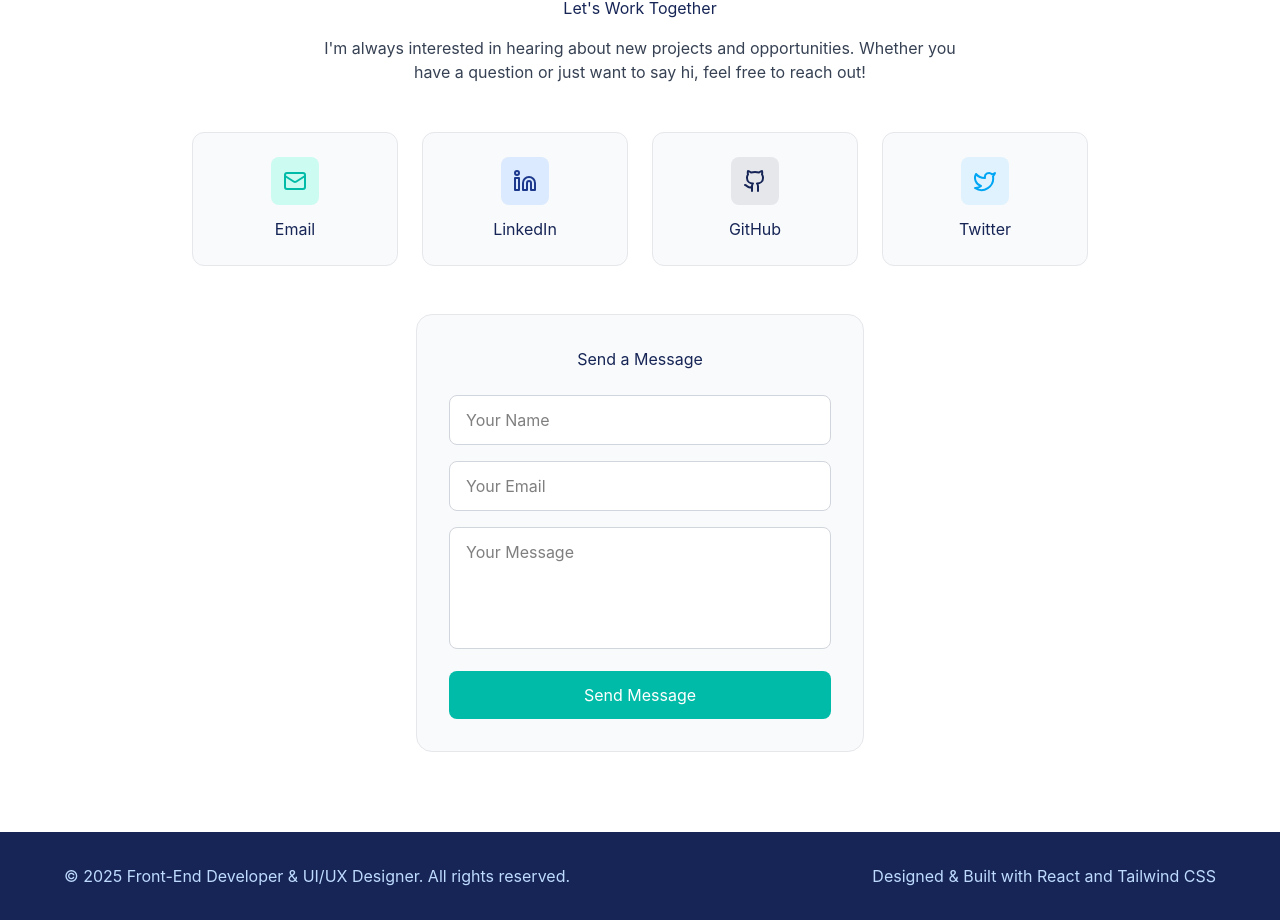
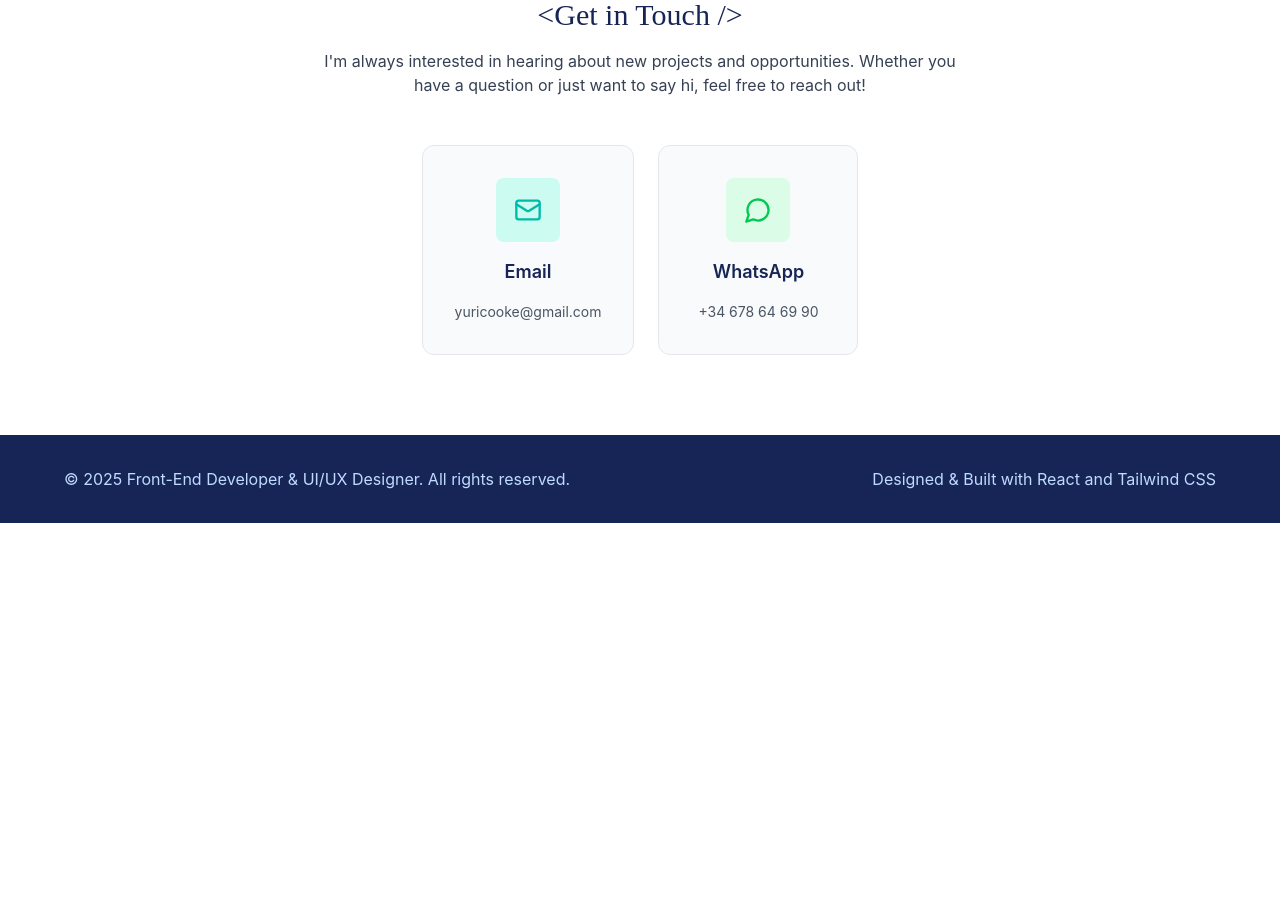
Before and after one commit to yuricooke/portfolio2026, a Next.js app: page / in a window 1280 px wide. Shown: the part 3933-4853 px from the top of the page. After the commit the page ends 4456 px from the top, so only its background shows below. Built offline with nearby package versions, Linux system fonts and the light colour scheme; a web font is replaced by a local one.

Commit message:
Update layout and contact components: enhance metadata for SEO, update contact section with new email and WhatsApp details, and improve layout styling for better user experience.

```diff
--- a/app/components/Contact.tsx
+++ b/app/components/Contact.tsx
@@ -1,98 +1,42 @@
-import { Mail, Linkedin, Github, Twitter } from "lucide-react";
+import { Mail, MessageCircle } from "lucide-react";
 
 export function Contact() {
   return (
     <section id="contact" className="py-20 px-6 bg-white">
       <div className="max-w-4xl mx-auto text-center">
-        <h2 className="mb-4 text-blue-950">Let&apos;s Work Together</h2>
+        <h2 className="mb-4 text-blue-950 text-3xl leading-tight title">
+          &lt;Get in Touch /&gt;
+        </h2>
         <p className="text-gray-700 mb-12 max-w-2xl mx-auto">
           I&apos;m always interested in hearing about new projects and
           opportunities. Whether you have a question or just want to say hi,
           feel free to reach out!
         </p>
 
-        <div className="grid sm:grid-cols-2 md:grid-cols-4 gap-6 mb-12">
+        <div className="flex flex-col sm:flex-row gap-6 justify-center items-center">
           <a
-            href="mailto:hello@example.com"
-            className="bg-gray-50 p-6 rounded-xl border border-gray-200 hover:border-teal-300 hover:shadow-md transition-all flex flex-col items-center gap-3 group"
+            href="mailto:yuricooke@gmail.com"
+            className="bg-gray-50 p-8 rounded-xl border border-gray-200 hover:border-teal-300 hover:shadow-lg transition-all flex flex-col items-center gap-4 group min-w-[200px]"
           >
-            <div className="w-12 h-12 bg-teal-100 rounded-lg flex items-center justify-center group-hover:bg-teal-500 transition-colors">
-              <Mail className="text-teal-500 group-hover:text-white" size={24} />
+            <div className="w-16 h-16 bg-teal-100 rounded-lg flex items-center justify-center group-hover:bg-teal-500 transition-colors">
+              <Mail className="text-teal-500 group-hover:text-white" size={28} />
             </div>
-            <span className="text-blue-950">Email</span>
+            <span className="text-blue-950 font-semibold text-lg">Email</span>
+            <span className="text-gray-600 text-sm">yuricooke@gmail.com</span>
           </a>
 
           <a
-            href="https://linkedin.com"
+            href="https://wa.me/34678646990"
             target="_blank"
             rel="noopener noreferrer"
-            className="bg-gray-50 p-6 rounded-xl border border-gray-200 hover:border-teal-300 hover:shadow-md transition-all flex flex-col items-center gap-3 group"
+            className="bg-gray-50 p-8 rounded-xl border border-gray-200 hover:border-green-400 hover:shadow-lg transition-all flex flex-col items-center gap-4 group min-w-[200px]"
           >
-            <div className="w-12 h-12 bg-blue-100 rounded-lg flex items-center justify-center group-hover:bg-blue-900 transition-colors">
-              <Linkedin
-                className="text-blue-900 group-hover:text-white"
-                size={24}
-              />
+            <div className="w-16 h-16 bg-green-100 rounded-lg flex items-center justify-center group-hover:bg-green-500 transition-colors">
+              <MessageCircle className="text-green-500 group-hover:text-white" size={28} />
             </div>
-            <span className="text-blue-950">LinkedIn</span>
+            <span className="text-blue-950 font-semibold text-lg">WhatsApp</span>
+            <span className="text-gray-600 text-sm">+34 678 64 69 90</span>
           </a>
-
-          <a
-            href="https://github.com"
-            target="_blank"
-            rel="noopener noreferrer"
-            className="bg-gray-50 p-6 rounded-xl border border-gray-200 hover:border-teal-300 hover:shadow-md transition-all flex flex-col items-center gap-3 group"
-          >
-            <div className="w-12 h-12 bg-gray-200 rounded-lg flex items-center justify-center group-hover:bg-blue-950 transition-colors">
-              <Github
-                className="text-blue-950 group-hover:text-white"
-                size={24}
-              />
-            </div>
-            <span className="text-blue-950">GitHub</span>
-          </a>
-
-          <a
-            href="https://twitter.com"
-            target="_blank"
-            rel="noopener noreferrer"
-            className="bg-gray-50 p-6 rounded-xl border border-gray-200 hover:border-teal-300 hover:shadow-md transition-all flex flex-col items-center gap-3 group"
-          >
-            <div className="w-12 h-12 bg-sky-100 rounded-lg flex items-center justify-center group-hover:bg-sky-500 transition-colors">
-              <Twitter
-                className="text-sky-500 group-hover:text-white"
-                size={24}
-              />
-            </div>
-            <span className="text-blue-950">Twitter</span>
-          </a>
-        </div>
-
-        <div className="bg-gray-50 p-8 rounded-2xl border border-gray-200 max-w-md mx-auto">
-          <h3 className="mb-6 text-blue-950">Send a Message</h3>
-          <form className="space-y-4">
-            <input
-              type="text"
-              placeholder="Your Name"
-              className="w-full px-4 py-3 bg-white border border-gray-300 rounded-lg focus:outline-none focus:ring-2 focus:ring-teal-500 focus:border-transparent"
-            />
-            <input
-              type="email"
-              placeholder="Your Email"
-              className="w-full px-4 py-3 bg-white border border-gray-300 rounded-lg focus:outline-none focus:ring-2 focus:ring-teal-500 focus:border-transparent"
-            />
-            <textarea
-              placeholder="Your Message"
-              rows={4}
-              className="w-full px-4 py-3 bg-white border border-gray-300 rounded-lg focus:outline-none focus:ring-2 focus:ring-teal-500 focus:border-transparent resize-none"
-            />
-            <button
-              type="submit"
-              className="w-full bg-teal-500 text-white py-3 rounded-lg hover:bg-teal-600 transition-all hover:shadow-lg"
-            >
-              Send Message
-            </button>
-          </form>
         </div>
       </div>
     </section>
--- a/app/components/ProjectDetail.tsx
+++ b/app/components/ProjectDetail.tsx
@@ -270,7 +270,7 @@ export function ProjectDetail() {
         {"galleryImages" in project && project.galleryImages && (
           <div className="mb-12">
             <h3 className="mb-6 text-blue-950">Project Screenshots</h3>
-            <div className="space-y-6 max-h-[800px] overflow-y-auto pr-2">
+            <div className="space-y-6">
               {project.galleryImages.map((img, index) => (
                 <div
                   key={index}
--- a/app/layout.tsx
+++ b/app/layout.tsx
@@ -2,8 +2,85 @@ import type { Metadata } from "next";
 import "./globals.css";
 
 export const metadata: Metadata = {
-  title: "Developer UI-UX Portfolio",
-  description: "Developer portfolio generated from Figma, running on Next.js",
+  title: "Yuri Cooke - Frontend Developer & UI/UX Designer",
+  description:
+    "Yuri Cooke is a frontend developer and UI/UX designer who creates digital experiences that not only look stunning but perform flawlessly across every device. Specialized in React, Next.js, TypeScript, and modern web design.",
+  keywords: [
+    "frontend developer",
+    "UI/UX designer",
+    "React developer",
+    "Next.js developer",
+    "TypeScript",
+    "web developer",
+    "UI designer",
+    "UX designer",
+    "responsive design",
+    "web design",
+    "frontend design",
+    "React",
+    "Next.js",
+    "Tailwind CSS",
+    "Angular",
+    "portfolio",
+    "web development",
+    "user interface design",
+    "user experience design",
+  ],
+  authors: [{ name: "Yuri Cooke" }],
+  creator: "Yuri Cooke",
+  publisher: "Yuri Cooke",
+  formatDetection: {
+    email: false,
+    address: false,
+    telephone: false,
+  },
+  metadataBase: new URL("https://yuricooke.com"), // Update with your actual domain
+  alternates: {
+    canonical: "/",
+  },
+  openGraph: {
+    title: "Yuri Cooke - Frontend Developer & UI/UX Designer",
+    description:
+      "Frontend developer and UI/UX designer creating pixel-perfect digital experiences. Specialized in React, Next.js, TypeScript, and modern web design.",
+    url: "https://yuricooke.com", // Update with your actual domain
+    siteName: "Yuri Cooke Portfolio",
+    images: [
+      {
+        url: "/Cooke_Yuri.jpg",
+        width: 1200,
+        height: 630,
+        alt: "Yuri Cooke - Frontend Developer & UI/UX Designer",
+      },
+    ],
+    locale: "en_US",
+    type: "website",
+  },
+  twitter: {
+    card: "summary_large_image",
+    title: "Yuri Cooke - Frontend Developer & UI/UX Designer",
+    description:
+      "Frontend developer and UI/UX designer creating pixel-perfect digital experiences. Specialized in React, Next.js, TypeScript, and modern web design.",
+    images: ["/Cooke_Yuri.jpg"],
+    creator: "@yuricooke", // Update with your Twitter handle if available
+  },
+  robots: {
+    index: true,
+    follow: true,
+    googleBot: {
+      index: true,
+      follow: true,
+      "max-video-preview": -1,
+      "max-image-preview": "large",
+      "max-snippet": -1,
+    },
+  },
+  verification: {
+    // Add your verification codes when available
+    // google: "your-google-verification-code",
+    // yandex: "your-yandex-verification-code",
+    // yahoo: "your-yahoo-verification-code",
+  },
+  category: "Portfolio",
 };
 
 export default function RootLayout({
@@ -11,10 +88,42 @@ export default function RootLayout({
 }: Readonly<{
   children: React.ReactNode;
 }>) {
+  const jsonLd = {
+    "@context": "https://schema.org",
+    "@type": "Person",
+    name: "Yuri Cooke",
+    jobTitle: "Frontend Developer & UI/UX Designer",
+    description:
+      "Frontend developer and UI/UX designer creating pixel-perfect digital experiences. Specialized in React, Next.js, TypeScript, and modern web design.",
+    url: "https://yuricooke.com", // Update with your actual domain
+    image: "https://yuricooke.com/Cooke_Yuri.jpg", // Update with your actual domain
+    sameAs: [
+      // Add your social media profiles
+      // "https://github.com/yuricooke",
+      // "https://linkedin.com/in/yuricooke",
+      // "https://twitter.com/yuricooke",
+    ],
+    knowsAbout: [
+      "Frontend Development",
+      "UI/UX Design",
+      "React",
+      "Next.js",
+      "TypeScript",
+      "Web Design",
+      "Responsive Design",
+      "Angular",
+      "Tailwind CSS",
+    ],
+  };
+
   return (
     <html lang="en">
       <head>
         <link rel="stylesheet" href="https://use.typekit.net/syj1eif.css" />
+        <script
+          type="application/ld+json"
+          dangerouslySetInnerHTML={{ __html: JSON.stringify(jsonLd) }}
+        />
       </head>
       <body>{children}</body>
     </html>
--- /dev/null
+++ b/app/robots.ts
@@ -0,0 +1,16 @@
+import { MetadataRoute } from "next";
+
+export default function robots(): MetadataRoute.Robots {
+  const baseUrl = "https://yuricooke.com"; // Update with your actual domain
+
+  return {
+    rules: [
+      {
+        userAgent: "*",
+        allow: "/",
+        disallow: ["/api/", "/admin/"],
+      },
+    ],
+    sitemap: `${baseUrl}/sitemap.xml`,
+  };
+}
--- /dev/null
+++ b/app/sitemap.ts
@@ -0,0 +1,32 @@
+import { MetadataRoute } from "next";
+
+export default function sitemap(): MetadataRoute.Sitemap {
+  const baseUrl = "https://yuricooke.com"; // Update with your actual domain
+
+  // Get all project IDs from your projects data
+  const projects = [
+    "hellstrom",
+    "jotron",
+    "logopadie",
+    "hello-sales",
+    "great-hikes",
+    "barbarian-kingdoms",
+  ];
+
+  const projectUrls = projects.map((projectId) => ({
+    url: `${baseUrl}/project/${projectId}`,
+    lastModified: new Date(),
+    changeFrequency: "monthly" as const,
+    priority: 0.8,
+  }));
+
+  return [
+    {
+      url: baseUrl,
+      lastModified: new Date(),
+      changeFrequency: "monthly",
+      priority: 1,
+    },
+    ...projectUrls,
+  ];
+}
```
